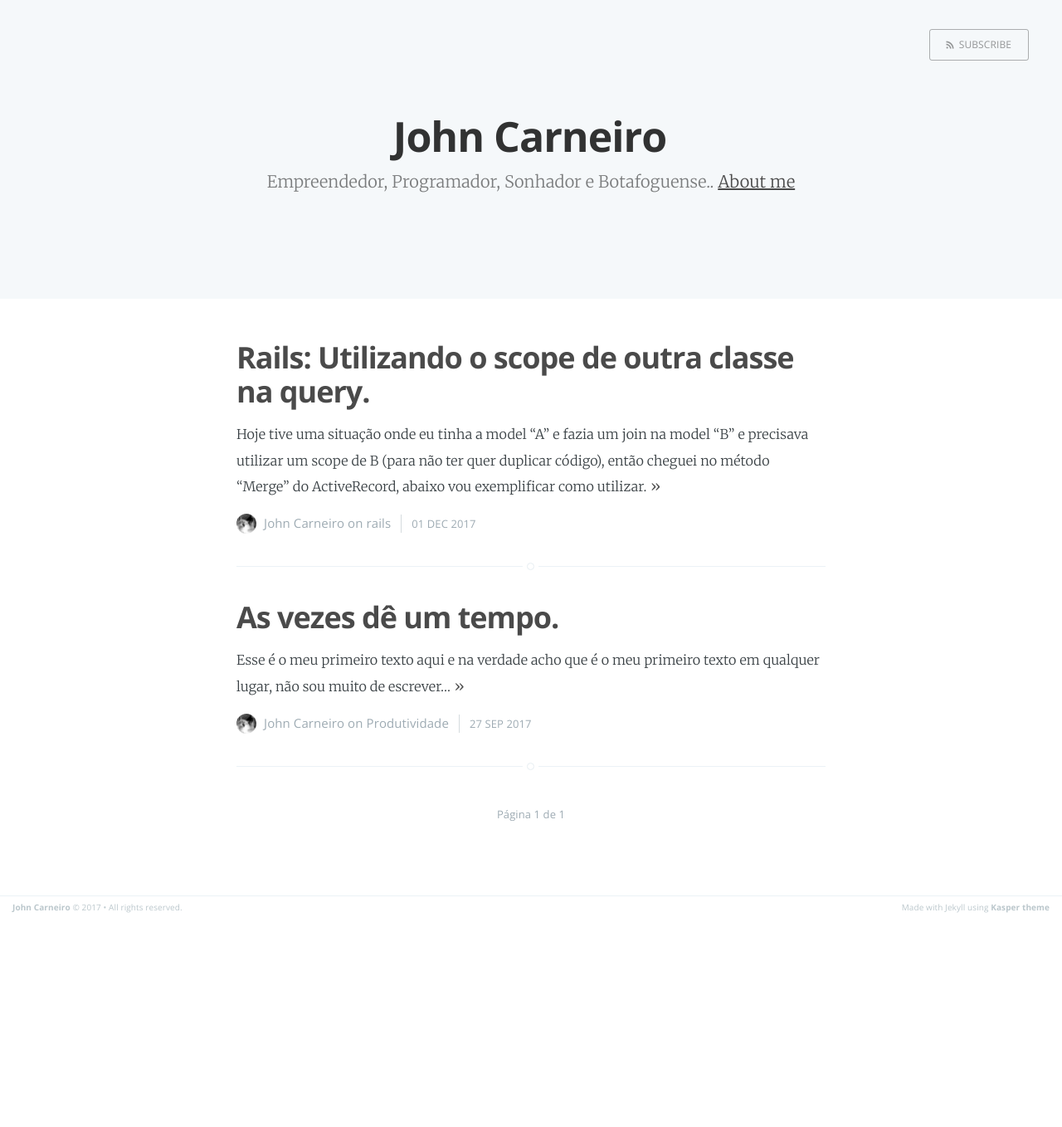
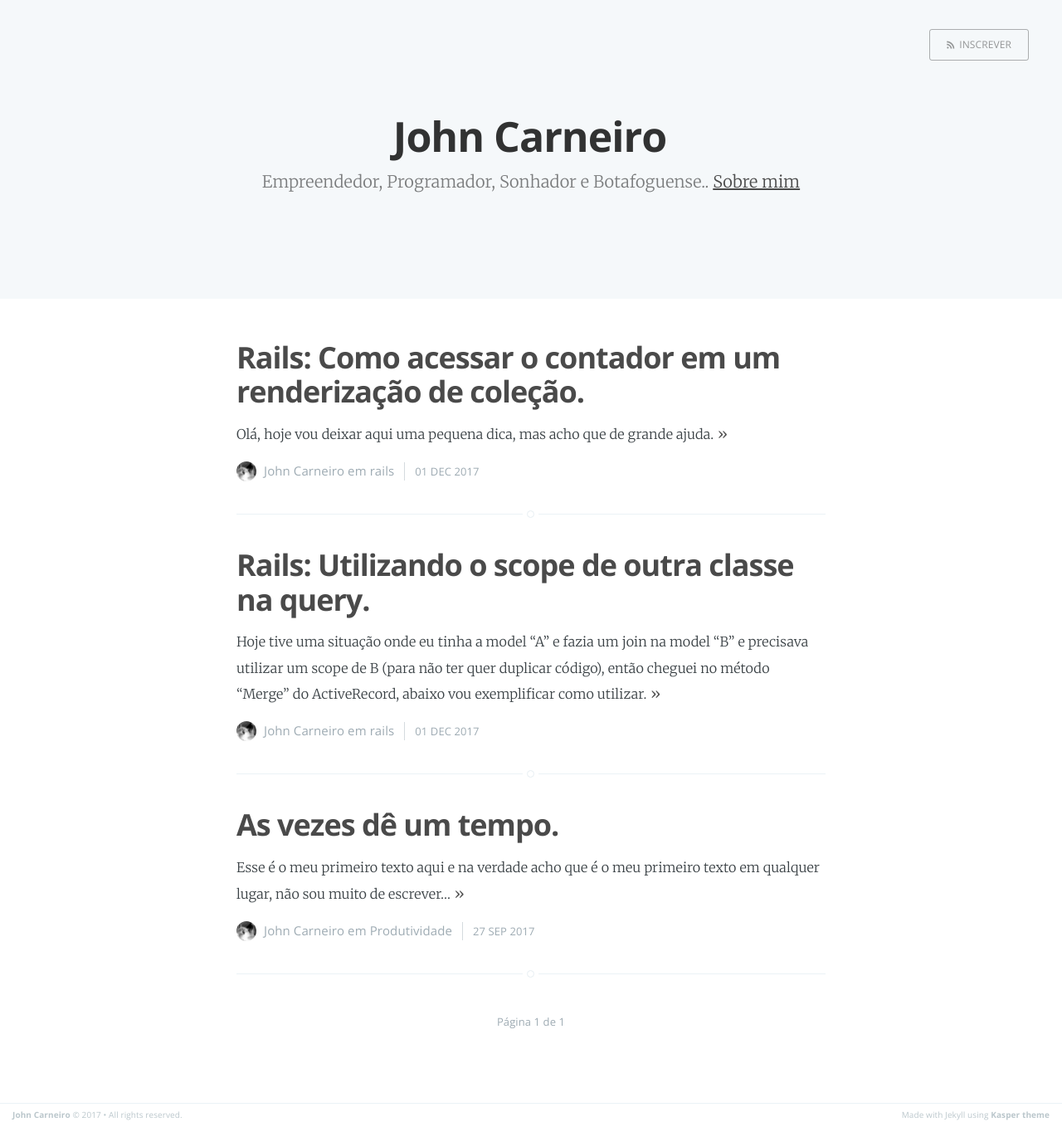
Before and after one commit to johnwmcarneiro/johnwmcarneiro.github.io, a Jekyll site: the page built from index.html, in a window 1280 px wide. Shown: the whole page at 83% size. Built offline with Jekyll 4.4.1, drawn with Linux system fonts in a browser that asks for light colours; the list of posts is cut into pages by our own code; before the commit the page ends 1108 px from its top, so only the background shows below that.

Commit message:
Novo post: Rails como acessoar o contador em um renderização de coleção

```diff
--- a/_config.yml
+++ b/_config.yml
@@ -6,11 +6,11 @@ markdown: kramdown
 highlighter: pygments
 logo: false
 paginate: 15
-baseurl: /
+baseurl: http://johncarneiro.com
 domain_name: 'http://johncarneiro.com'
 google_analytics: 'UA-110790972-1'
 plugins: [jekyll-paginate]
 
 # Details for the RSS feed generator
-url: 'blog url'
+url: 'http://johncarneiro.com'
 author: 'John Carneiro'
--- a/_layouts/post.html
+++ b/_layouts/post.html
@@ -21,7 +21,7 @@ post_class: post-template
             <section class="post-meta">
                 <time class="post-date" datetime="{{ page.date | date:"%Y-%m-%d" }}">{{ page.date | date_to_string }}</time>
                 {% if page.categories.size > 0 %}
-                    {{ page.categories | array_to_sentence_string | prepend: 'on ' }}
+                    {{ page.categories | array_to_sentence_string | prepend: 'em ' }}
                 {% endif %}
             </section>
         </header>
@@ -39,7 +39,7 @@ post_class: post-template
         <!-- <span class="post-meta">
             <time datetime="{{ page.date | date:"%Y-%m-%d" }}">{{ page.date | date_to_string }}</time>
             {% if page.categories.size > 0 %}
-                {{ page.categories | array_to_sentence_string | prepend: 'on ' }}
+                {{ page.categories | array_to_sentence_string | prepend: 'em ' }}
             {% endif %}
         </span> -->
 
--- /dev/null
+++ b/_posts/2017-12-04-rails-como-acessar-o-contador-em-um-renderizacao-de-colecao.markdown
@@ -0,0 +1,61 @@
+---
+layout: post
+title:  "Rails: Como acessar o contador em um renderização de coleção."
+date:   2017-12-01 21:00:00
+categories: rails
+---
+
+Olá, hoje vou deixar aqui uma pequena dica, mas acho que de grande ajuda.
+
+Como acessar o “contador” em um renderização de coleção.
+
+As vezes me deparo com essa situação, pois tenho que adicionar os “rows” das colunas em um renderização html utilizando o bootstrap.
+
+Então vamos lá, suponha que você tenha uma coleção com 8 artigos e que deseja que sejam exibidos 4 artigos por linha e que no loop do 5 artigo (ou início de cada linha) se adicione uma div “.row” para que o layout não “quebre”, então vamos ao exemplo código sem o contador e com o contador.
+
+***View “index.html.erb”***
+
+Na view chamamos a coleção dos objetos, podemos fazer de duas formas.
+
+A primeira informando o partial e passando a coleção.
+
+{% highlight ruby %}
+<div class="row"><%= render partial: 'article', collection: @articles %></div>
+{% endhighlight %}
+
+Ou na segunda, simplesmente passando a coleção, assumindo que “@articles” é um coleção de “Article”, então se poderia definir assim.
+
+{% highlight ruby %}
+<div class="row"><% render @articles %></div>
+{% endhighlight %}
+
+***Partial “_article.html.erb”***
+
+Exemplo antes do uso do “counter”.
+
+{% highlight ruby %}
+<div class="col-md-3">
+<h3><%= article.title %></h3>
+<%= truncate(article.text) { link_to "Ver mais", article }
+</div>
+{% endhighlight %}
+
+Da forma como está acima ele poderia ficar alinhado 4 colunas e na quinta ele cair, mas imagine que um título ou texto tenha um tamanho diferente, poderia acabar “quebrando” a visualização, então nesse caso podemos utilizar o contador do laço criado na coleção.
+O Rails fornece uma variável chamada “#{partial_name}_counter” para se utilizar no partial, em nosso exemplo essa varíavel seria “article_counter”, lembrando que inicia que o valor começa com 0.
+
+Então vamos corrigir nosso partial ***_article.html.erb***.
+
+{% highlight ruby %}
+<%= '</div><div class=".row">'.html_safe if article_counter % 4 == 0 %>
+
+<div class="col-md-3">
+<h3><%= article.title %></h3>
+<%= truncate(article.text) { link_to "Ver mais", article }
+</div>
+{% endhighlight %}
+
+Chamando a variável “article_counter” podemos calcular o módulo por 4 e imprimir o fechamento e abertuda da div “.row”, sempre que se iniciar uma nova linha.
+
+É isso, eu irei continuar publicando essas pequenas dicas sobre o que vou vendo no dia a dia com o Rails.
+
+Valeu até a próxima.
--- a/index.html
+++ b/index.html
@@ -12,14 +12,14 @@ about: 'about.html'
                     <img src="{{ page.logo }}" alt="Blog Logo" />
                 </a>
             {% endif %}
-        <a class="subscribe-button icon-feed" href="{{ site.baseurl }}feed.xml">Subscribe</a>
+        <a class="subscribe-button icon-feed" href="{{ site.baseurl }}feed.xml">Inscrever</a>
     </nav>
     <div class="vertical">
         <div class="main-header-content inner">
             <h1 class="page-title">{{ site.name }}</h1>
             <h2 class="page-description">
                 {% if site.description %} {{ site.description }}. {% endif %}
-                {% if page.about %} <a href='{{ site.baseurl }}{{ page.about }}'> About me </a> {% endif %}
+                {% if page.about %} <a href='{{ site.baseurl }}{{ page.about }}'> Sobre mim </a> {% endif %}
             </h2>
         </div>
     </div>
@@ -49,7 +49,7 @@ about: 'about.html'
                 {{ site.author }}
             {% endif %}
             {% if post.categories.size > 0 %}
-                {{ post.categories | array_to_sentence_string | prepend: 'on ' }}
+                {{ post.categories | array_to_sentence_string | prepend: 'em ' }}
             {% endif %}
             <time class="post-date" datetime="{{ post.date | date:"%Y-%m-%d" }}">
                 {{ post.date | date_to_string }}
```
Also changed, not shown: 5 other files.
